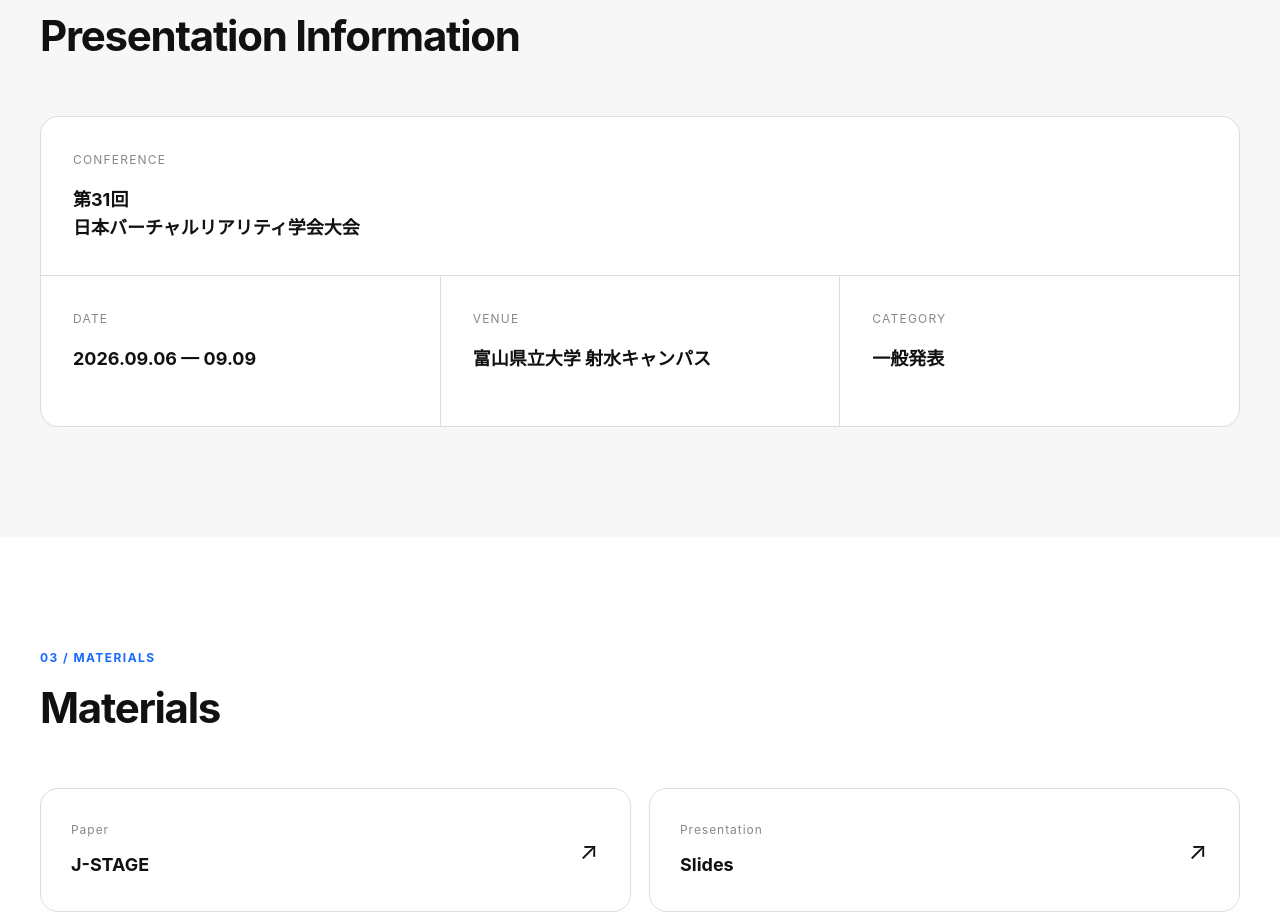
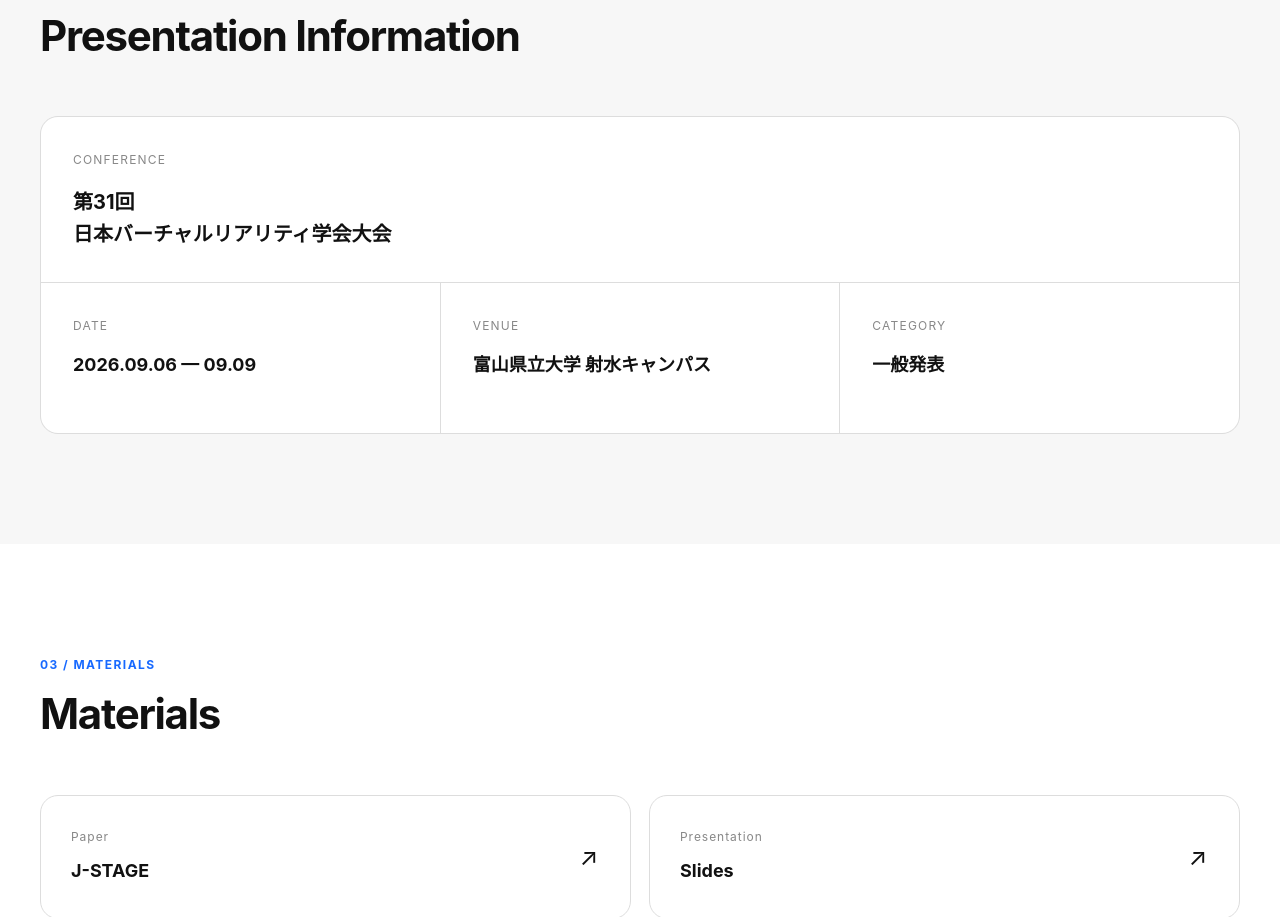
Before and after one commit to AoneSenbongi/Website, a plain HTML site: page research/vrsj2026.html in a window 1280 px wide. Shown: the part 1612-2529 px from the top of the page. Drawn offline with Linux system fonts and the light colour scheme.

Commit message:
Update style.css

```diff
--- a/css/style.css
+++ b/css/style.css
@@ -1747,3 +1747,42 @@ footer{
 .vrsj-info-card:first-child strong{
     white-space:nowrap;
 }
+
+@media(max-width:768px){
+
+    .vrsj-info-card:first-child strong{
+        white-space:normal;
+    }
+
+}
+
+.vrsj-info-grid{
+    display:grid;
+    grid-template-columns:repeat(3, 1fr);
+    gap:1px;
+    overflow:hidden;
+    border:1px solid #ddd;
+    border-radius:18px;
+    background:#ddd;
+}
+
+
+.vrsj-info-card{
+    min-width:0;
+    min-height:150px;
+    padding:32px;
+    box-sizing:border-box;
+    background:#fff;
+}
+
+
+.vrsj-info-card:first-child{
+    grid-column:1 / -1;
+}
+
+
+.vrsj-info-card:first-child strong{
+    display:block;
+    white-space:nowrap;
+    font-size:20px;
+}
```
